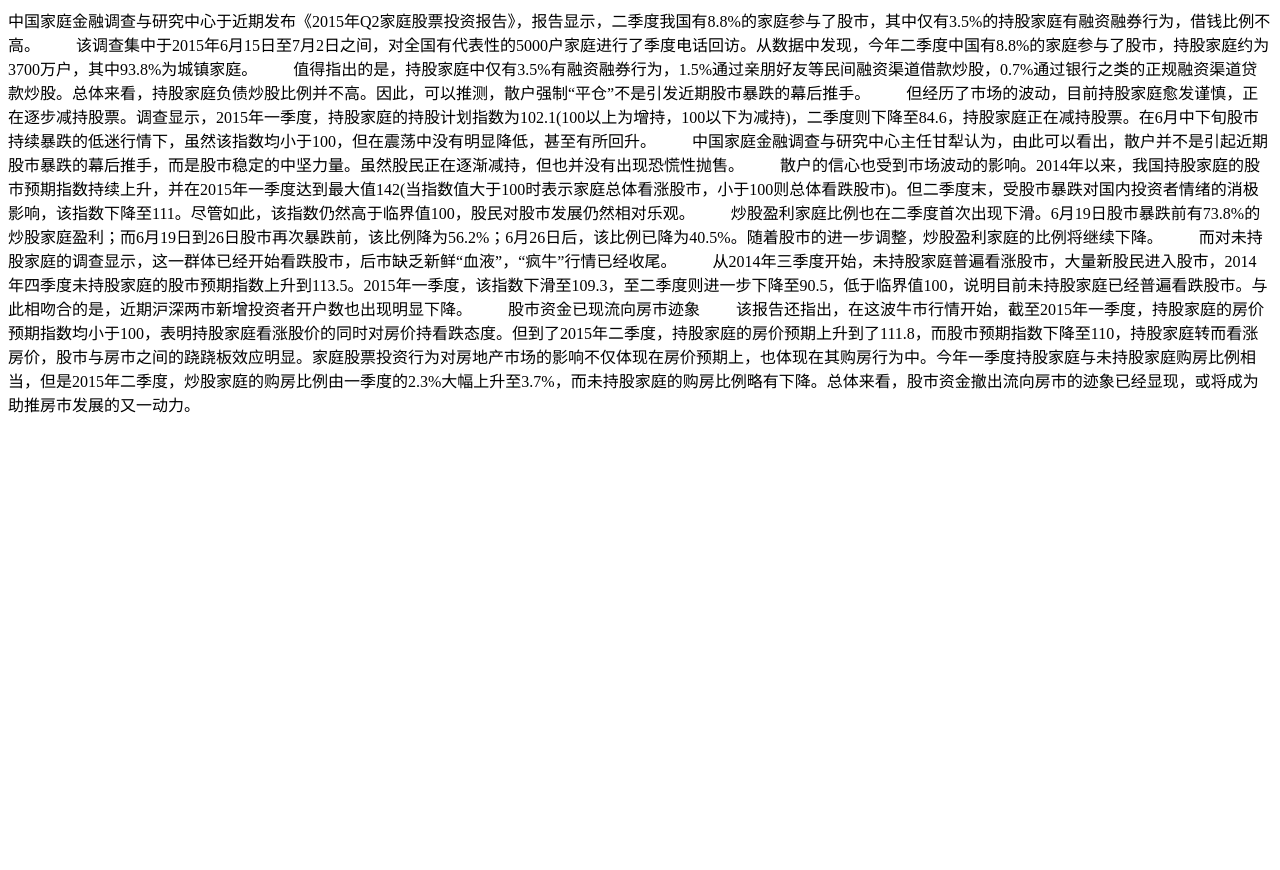
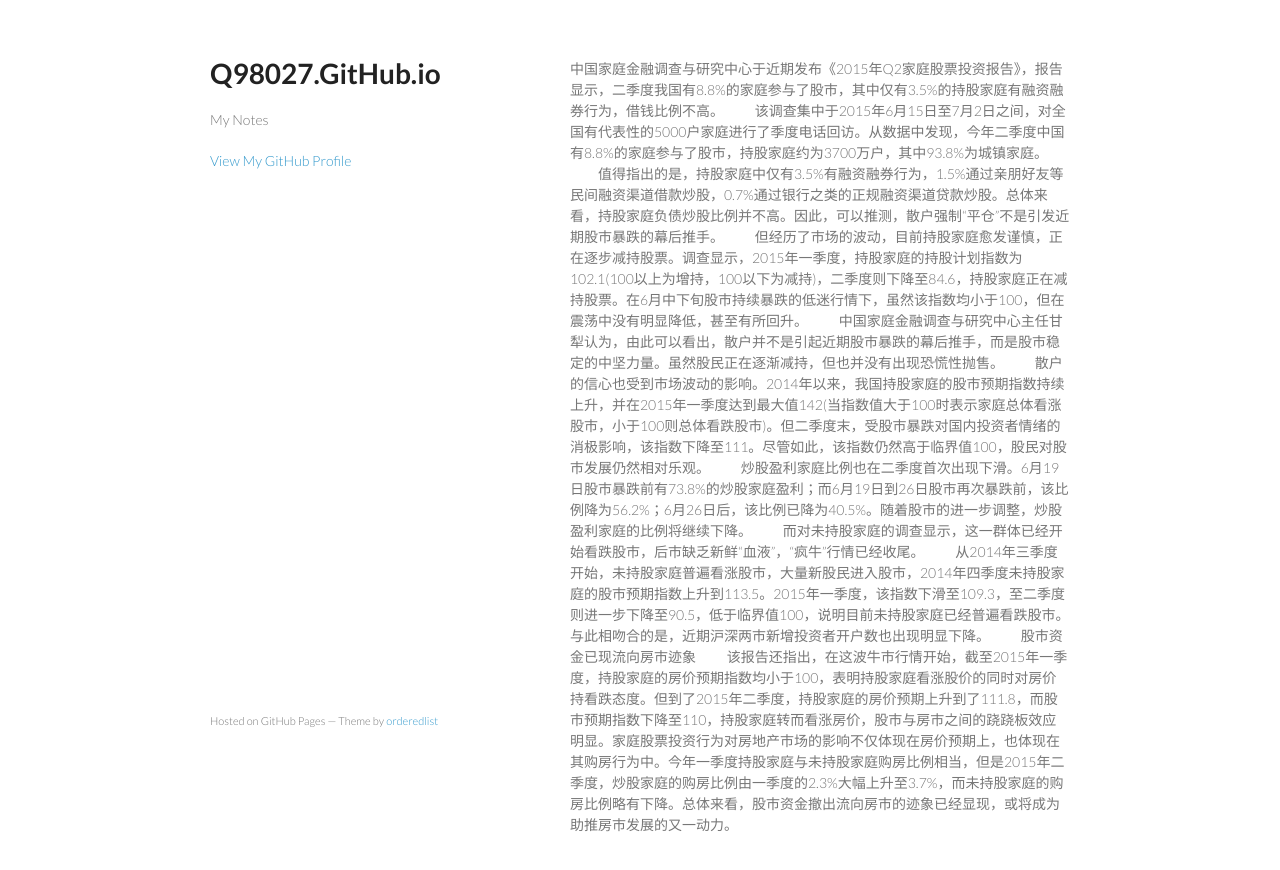
Before and after one commit to q98027/q98027.github.io, a plain HTML site: page 3700万中国家庭炒股.html in a window 1280 px wide. Before the commit the page ends 800 px from the top, so only its background shows below. Drawn offline with Linux system fonts and the light colour scheme.

Commit message:
Update 3700万中国家庭炒股.html

```diff
--- a/3700万中国家庭炒股.html
+++ b/3700万中国家庭炒股.html
@@ -1,3 +1,29 @@
+<!doctype html>
+<html>
+  <head>
+    <meta charset="utf-8">
+    <meta http-equiv="X-UA-Compatible" content="chrome=1">
+    <title>Q98027.GitHub.io by q98027</title>
+
+    <link rel="stylesheet" href="stylesheets/styles.css">
+    <link rel="stylesheet" href="stylesheets/github-light.css">
+    <meta name="viewport" content="width=device-width, initial-scale=1, user-scalable=no">
+    <!--[if lt IE 9]>
+    <script src="//html5shiv.googlecode.com/svn/trunk/html5.js"></script>
+    <![endif]-->
+  </head>
+  <body>
+    <div class="wrapper">
+      <header>
+        <h1>Q98027.GitHub.io</h1>
+        <p>My Notes</p>
+
+
+        <p class="view"><a href="https://github.com/q98027">View My GitHub Profile</a></p>
+
+      </header>
+      <section>
+
 中国家庭金融调查与研究中心于近期发布《2015年Q2家庭股票投资报告》，报告显示，二季度我国有8.8%的家庭参与了股市，其中仅有3.5%的持股家庭有融资融券行为，借钱比例不高。
 
 　　该调查集中于2015年6月15日至7月2日之间，对全国有代表性的5000户家庭进行了季度电话回访。从数据中发现，今年二季度中国有8.8%的家庭参与了股市，持股家庭约为3700万户，其中93.8%为城镇家庭。
@@ -19,3 +45,12 @@
 　　股市资金已现流向房市迹象
 
 　　该报告还指出，在这波牛市行情开始，截至2015年一季度，持股家庭的房价预期指数均小于100，表明持股家庭看涨股价的同时对房价持看跌态度。但到了2015年二季度，持股家庭的房价预期上升到了111.8，而股市预期指数下降至110，持股家庭转而看涨房价，股市与房市之间的跷跷板效应明显。家庭股票投资行为对房地产市场的影响不仅体现在房价预期上，也体现在其购房行为中。今年一季度持股家庭与未持股家庭购房比例相当，但是2015年二季度，炒股家庭的购房比例由一季度的2.3%大幅上升至3.7%，而未持股家庭的购房比例略有下降。总体来看，股市资金撤出流向房市的迹象已经显现，或将成为助推房市发展的又一动力。
+      </section>
+      <footer>
+        <p><small>Hosted on GitHub Pages &mdash; Theme by <a href="https://github.com/orderedlist">orderedlist</a></small></p>
+      </footer>
+    </div>
+    <script src="javascripts/scale.fix.js"></script>
+
+  </body>
+</html>
```
